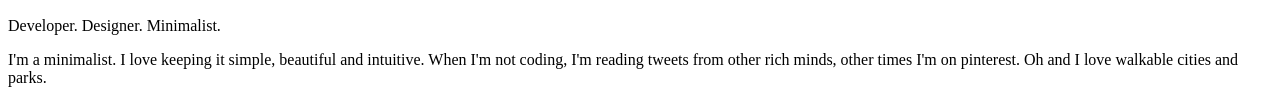
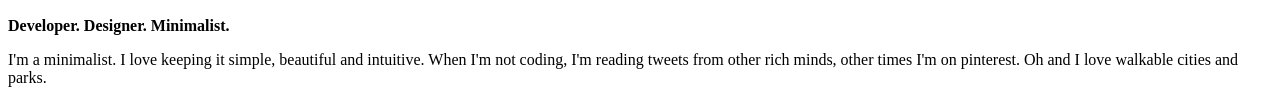
Before and after one commit to DreyWesson/my-portfolio, a website: page src/template.html in a window 1280 px wide. Shown: the part 696-800 px from the top of the page. Drawn offline with nearby package versions, Linux system fonts and the light colour scheme.

```diff
--- a/src/template.html
+++ b/src/template.html
@@ -88,7 +88,7 @@
           </div>
           <div class="col-md-6 col-sm-12">
             <div class="about-wrapper__info">
-              <p class="about-wrapper__info-text">
+              <p style="font-weight: bold;" class="about-wrapper__info-text">
                 Developer. Designer. Minimalist.
               </p>
               <p class="about-wrapper__info-text">
```
